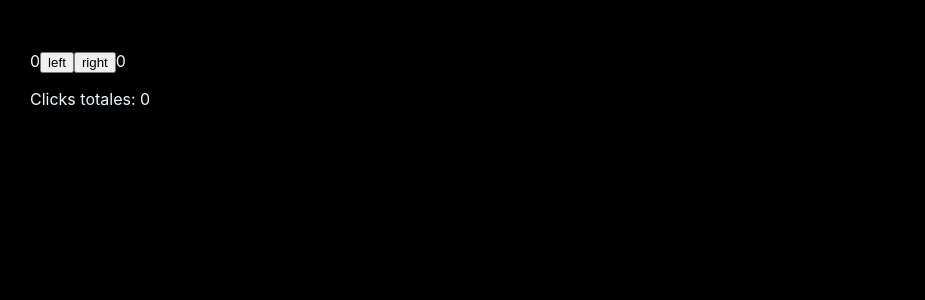
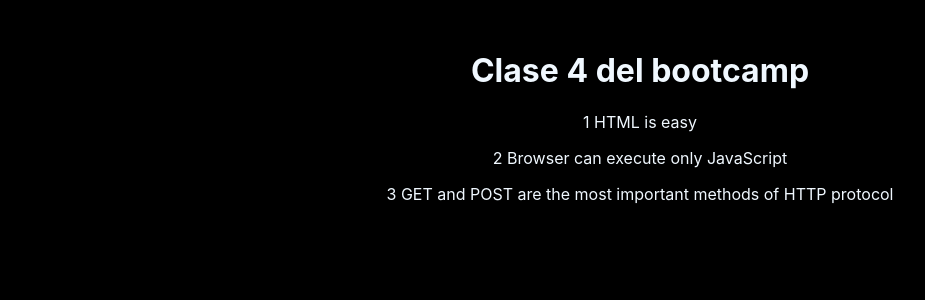
Before and after one commit to CodeByAxel/proyecto-react-01, a React (Create React App) app: page / in a window 1280 px wide. Shown: the top 300 px of the page, without its empty margins (0-925 px from the left). Built offline with nearby package versions, Linux system fonts and the light colour scheme.

Commit message:
Refactor App component to display notes and remove unused Prueba component

```diff
--- a/src/App.js
+++ b/src/App.js
@@ -1,10 +1,29 @@
 
 import './App.css';
-
+const notes = [
+  {
+    id: 1,
+    content: 'HTML is easy',
+    important: true
+  },
+  {
+    id: 2,
+    content: 'Browser can execute only JavaScript',
+    important: false
+  },
+  {
+    id: 3,
+    content: 'GET and POST are the most important methods of HTTP protocol',
+    important: true
+  }
+]
 function App(props) {
   return (
     <div className="App">
-     <h1>{props.contadorInicial}</h1>
+     <h1>Clase 4 del bootcamp</h1>
+     <div>{notes.map((note)=>{
+      return <p>{note.id} {note.content}</p>;
+     })}</div>
     </div>
   );
 }
--- a/src/index.js
+++ b/src/index.js
@@ -3,58 +3,31 @@ import ReactDOM from 'react-dom/client';
 import './index.css';
 import App from './App';
 import reportWebVitals from './reportWebVitals';
-import { useState } from 'react';
 
 
-const Prueba = (props) => {
+const notes = [
+  {
+    id: 1,
+    content: 'HTML is easy',
+    important: true
+  },
+  {
+    id: 2,
+    content: 'Browser can execute only JavaScript',
+    important: false
+  },
+  {
+    id: 3,
+    content: 'GET and POST are the most important methods of HTTP protocol',
+    important: true
+  }
+]
 
-
-  const[counters, setCounters] = useState({
-    left:0,
-    right:0,
-    mensaje:"mensaje en el estado"
-  })
-  const [click, setClicks] = useState([])
-  const handleClickLeft = () =>{
-    const newSetCounters = {
-      ...counters,
-      left:counters.left + 1
-    }
-    setCounters(newSetCounters)
-    setClicks(prevClicks =>[...prevClicks, "L"]
-    )
-  }
-  const handleClickRight = () =>{
-    const newSetCounters1 = {
-      ...counters,
-      right:counters.right + 1
-
-    }
-    setCounters(newSetCounters1)
-    setClicks(prevClicks =>[...prevClicks, "R"]
-    )
-
-  }
-
-  return (
-    <div>
-      {counters.left}
-      <button onClick={handleClickLeft}>left</button>
-      <button onClick={handleClickRight}>right</button>
-      {counters.right}
-      <p>Clicks totales: {click.length}</p>
-      <p>{click.join(", ")}</p>
-      <p></p>
-    </div>
-  )
-
-  ;
-}
 const root = ReactDOM.createRoot(document.getElementById('root'));
 root.render(
   <React.StrictMode>
-    <App />
-    <Prueba/>
+    <App notes={notes} />
+
   </React.StrictMode>
 );
 
```
